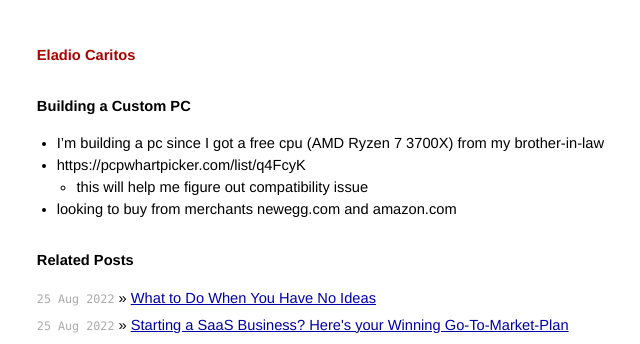
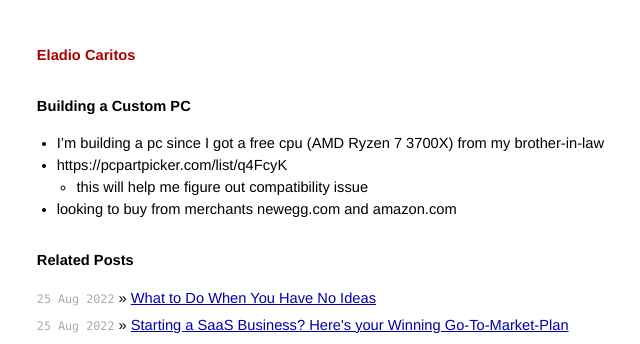
Before and after one commit to caritos/caritos.github.io, a Jekyll site: the page built from _posts/2022-09-06-building-custom-pc.md, in a window 1280 px wide. Shown: the top 344 px of the page, without its empty margins (295-935 px from the left). Built offline with Jekyll 4.4.1, drawn with Linux system fonts in a browser that asks for light colours; some of the changed lines change nothing that is shown.

Commit message:
correct spelling

```diff
--- a/_posts/2022-09-06-building-custom-pc.md
+++ b/_posts/2022-09-06-building-custom-pc.md
@@ -7,6 +7,6 @@
 {{ page.title }}
 ================
 * I'm building a pc since I got a free cpu (AMD Ryzen 7 3700X) from my brother-in-law
-* https://pcpwhartpicker.com/list/q4FcyK
+* https://pcpartpicker.com/list/q4FcyK
     - this will help me figure out compatibility issue
 * looking to buy from merchants newegg.com and amazon.com
```
